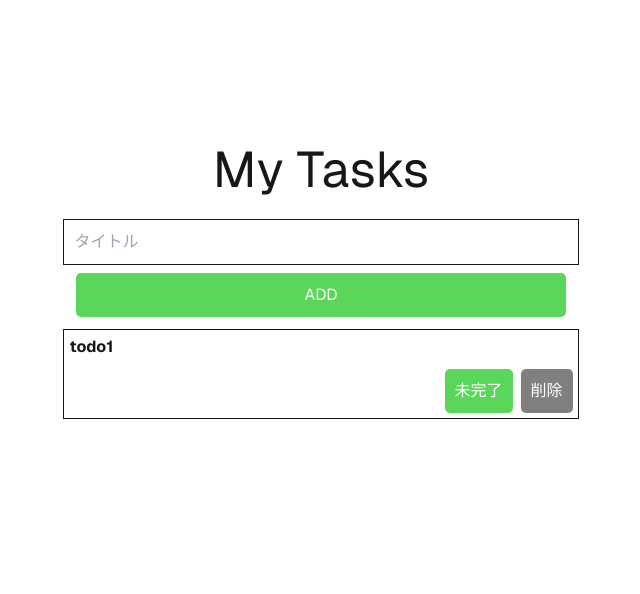
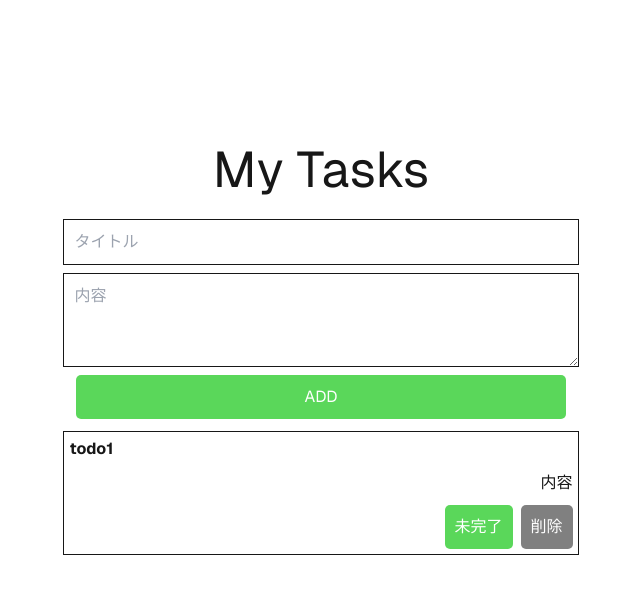
Before and after one commit to ka2yuki/todo-nextjs, a Next.js app: page / in a window 1280 px wide. Shown: the top 594 px of the page, without its empty margins (319-959 px from the left). Built offline with nearby package versions, Linux system fonts and the light colour scheme.

Commit message:
Stateに内容エリアの追加

```diff
--- a/app/atoms/index.tsx
+++ b/app/atoms/index.tsx
@@ -1,11 +1,13 @@
 'use client'
 
 import { atom } from "recoil";
-import { todos } from "../types";
+import { todoProps } from "../types";
 
-export const atomStateTodos = atom<todos[]>({
+export const atomStateTodos = atom<todoProps[]>({
     key: 'initialTodos',
     default: [{
-        title: 'todo1', complete: false
+        title: 'todo1',
+        text: '内容',
+        complete: false
     }]
 });
--- a/app/components/TodoForm.tsx
+++ b/app/components/TodoForm.tsx
@@ -8,15 +8,17 @@ import { btnStyleAdd, inputStyle } from "../styles";
 export default function InputForm() {
     const [todos, setTodos] = useRecoilState(atomStateTodos);
     const [inputValue, setInputValue] = useState("");
+    const [textareaValue, setTextAreaValue] = useState("");
 
-    const addTodo = (title: string) => {
-        const newTodos = [...todos, { title, complete: false }];
+    const addTodo = (title: string, text: string) => {
+        const newTodos = [...todos, { title, text, complete: false }];
         setTodos(newTodos);
     }
     const handleSubmit = (e: FormEvent<HTMLFormElement>): void => {
         e.preventDefault();
-        addTodo(inputValue);
+        addTodo(inputValue, textareaValue);
         setInputValue("");
+        setTextAreaValue("");
     }
 
     return (
@@ -25,6 +27,11 @@ export default function InputForm() {
                 style={inputStyle}
                 placeholder="タイトル"
                 onChange={(e) => setInputValue(e.target.value)} />
+            <textarea
+                rows={3}
+                style={inputStyle}
+                placeholder="内容"
+                onChange={(e) => setTextAreaValue(e.target.value)}></textarea>
             {/* <Link href={"/list"}> */}
             <button style={btnStyleAdd} type="submit">ADD</button>
             {/* </Link> */}
--- a/app/components/TodoList.tsx
+++ b/app/components/TodoList.tsx
@@ -25,6 +25,7 @@ export default function List() {
                     todos.map((todo, i) => (
                         <tr key={i}>
                             <th>{todo.title}</th>
+                            <td>{todo.text}</td>
                             <td>
                                 <button style={btnStyle} onClick={() => completeTodo(i)}>
                                     {todo.complete ? "完了" : "未完了"}
--- a/app/page.tsx
+++ b/app/page.tsx
@@ -7,7 +7,6 @@ import { h1Style } from "./styles";
 
 export default function Home() {
   // const pathname = document.location.pathname;
-  // const [todos, setTodos] = useRecoilState(atomStateTodos);
 
   return (
     <div className="grid grid-rows-[20px_1fr_20px] justify-items-center min-h-screen p-0 pb-20 sm:p-20 font-[family-name:var(--font-geist-sans)]">
@@ -16,11 +15,6 @@ export default function Home() {
         <RecoilRoot>
           <InputForm />
           <List />
-          {/* <List
-            todos={todos}
-            removeTodo={removeTodo}
-            completeTodo={completeTodo}
-          /> */}
           {/* {
             pathname == "list" ? <List /> : <></>
           } */}
--- a/app/types/index.tsx
+++ b/app/types/index.tsx
@@ -1,4 +1,5 @@
-export interface todos {
+export interface todoProps {
     title: string,
+    text: string,
     complete: boolean
 };
```
